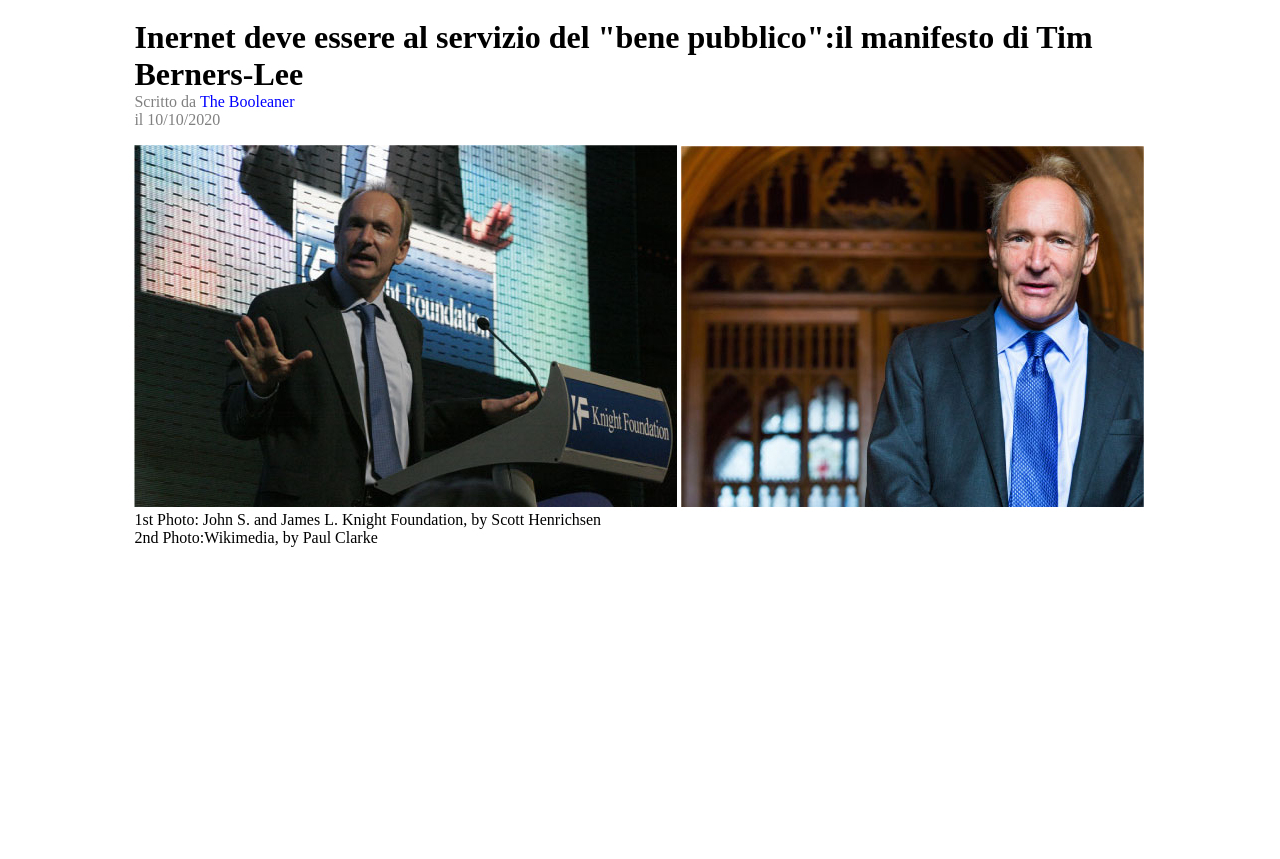
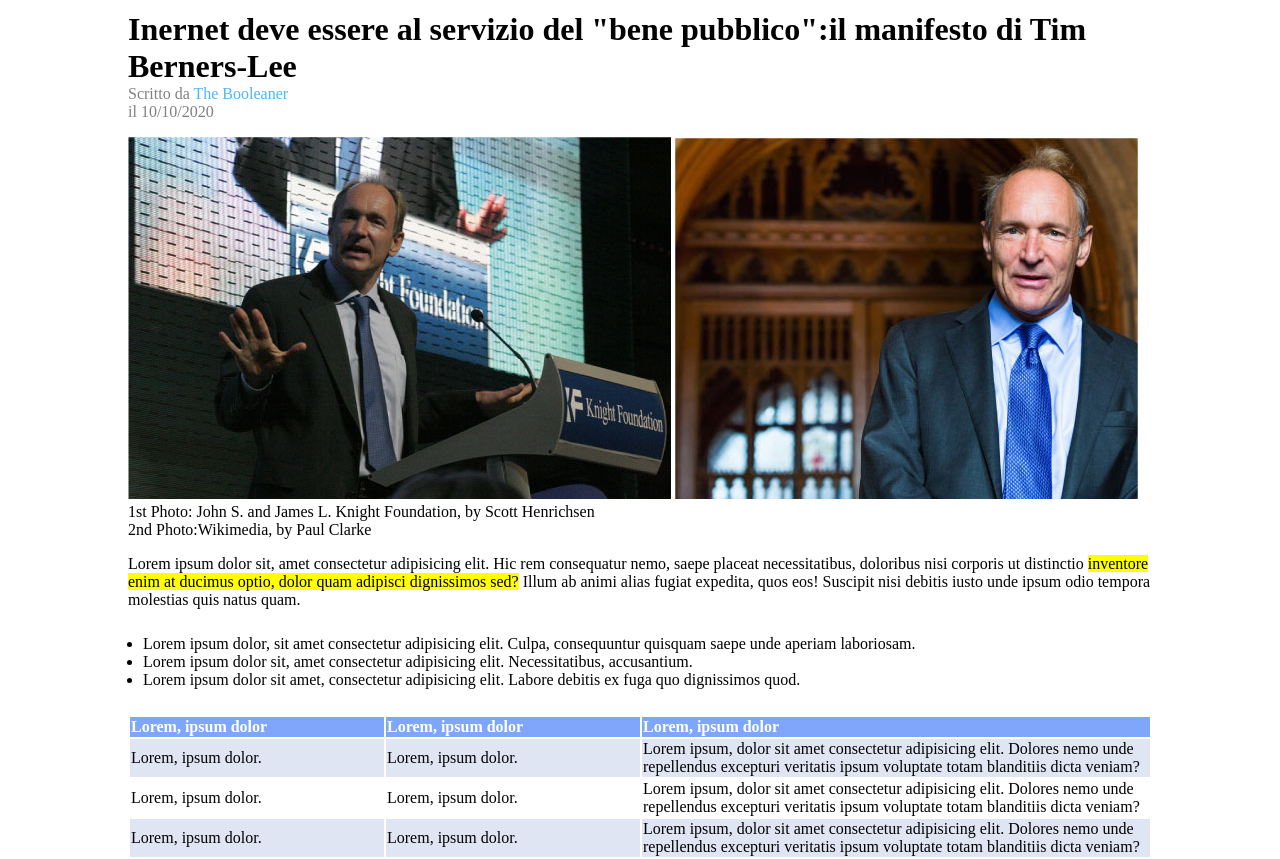
Before and after one commit to savit95/html-css-booleaner, a plain HTML site: page index.html in a window 1280 px wide. Shown: the part 165-1024 px from the top of the page. Before the commit the page ends 800 px from the top, so only its background shows below. Drawn offline with Linux system fonts and the light colour scheme.

Commit message:
Fine creazione del main e aggiunto nel file css margin:0 al body per cornice bianca intorno alla pagina

```diff
--- a/css/app.css
+++ b/css/app.css
@@ -1,3 +1,7 @@
+body{
+    margin: 0;
+}
+
 header{
     background-image: url('../img/pattern.png');
     background-color:#9cd6f4;
@@ -28,10 +32,52 @@ main h1{
 }
 
 .author-credit a{
-    color: blue;
+    color: #4eb5ff;
     text-decoration: none;
 }
 
 figure{
     margin: 0;
 }
+
+.highlighted{
+    background-color: yellow;
+}
+
+ul{
+    padding: 10px;
+    margin-left: 5px;
+}
+
+th{
+    background-color: #7fa6fb;
+}
+
+table{
+    text-align: left;
+    width: 100%;
+}
+
+thead{
+    color: white;
+}
+
+.col-1{
+    width: 25%;
+}
+
+.col-2{
+    width:25% ;
+}
+
+.col-3{
+    width: 60%;
+}
+
+.row-1{
+    background-color: #dfe5f2;
+}
+
+.row-3{
+    background-color: #dfe5f2;
+}
--- a/index.html
+++ b/index.html
@@ -17,15 +17,44 @@
         <p class="author-credit">Scritto da <a href="">The Booleaner</a> <br>
             il 10/10/2020
         </p>
-
         <figure>
             <img src="./img/tim-1.jpg" alt="">
             <img src="./img/tim-2.jpg" alt="">
             <figcaption>1st Photo: John S. and James L. Knight Foundation, by Scott Henrichsen</figcaption>
             <figcaption>2nd Photo:Wikimedia, by Paul Clarke</figcaption>
         </figure>
-
-
+        <p>Lorem ipsum dolor sit, amet consectetur adipisicing elit. Hic rem consequatur nemo, saepe placeat necessitatibus, doloribus nisi corporis ut distinctio <span class="highlighted"> inventore enim at ducimus optio, dolor quam adipisci dignissimos sed?</span> Illum ab animi alias fugiat expedita, quos eos! Suscipit nisi debitis iusto unde ipsum odio tempora molestias quis natus quam.</p>
+        <ul>
+            <li>Lorem ipsum dolor, sit amet consectetur adipisicing elit. Culpa, consequuntur quisquam saepe unde aperiam laboriosam.</li>
+            <li>Lorem ipsum dolor sit, amet consectetur adipisicing elit. Necessitatibus, accusantium.</li>
+            <li>Lorem ipsum dolor sit amet, consectetur adipisicing elit. Labore debitis ex fuga quo dignissimos quod.</li>
+        </ul>
+        <table>
+            <thead>
+                <tr>
+                    <th class="col-1">Lorem, ipsum dolor</th>
+                    <th class="col-2">Lorem, ipsum dolor</th>
+                    <th class="col-3">Lorem, ipsum dolor</th>
+                </tr>
+            </thead>
+            <tbody>
+                <tr class="row-1">
+                    <td>Lorem, ipsum dolor.</td>
+                    <td>Lorem, ipsum dolor.</td>
+                    <td>Lorem ipsum, dolor sit amet consectetur adipisicing elit. Dolores nemo unde repellendus excepturi veritatis ipsum voluptate totam blanditiis dicta veniam?</td>
+                </tr>
+                <tr class="row-2">
+                    <td>Lorem, ipsum dolor.</td>
+                    <td>Lorem, ipsum dolor.</td>
+                    <td>Lorem ipsum, dolor sit amet consectetur adipisicing elit. Dolores nemo unde repellendus excepturi veritatis ipsum voluptate totam blanditiis dicta veniam?</td>
+                </tr>
+                <tr class="row-3">
+                    <td>Lorem, ipsum dolor.</td>
+                    <td>Lorem, ipsum dolor.</td>
+                    <td>Lorem ipsum, dolor sit amet consectetur adipisicing elit. Dolores nemo unde repellendus excepturi veritatis ipsum voluptate totam blanditiis dicta veniam?</td>
+                </tr>
+            </tbody>
+        </table>
 
     </main>
 
```
